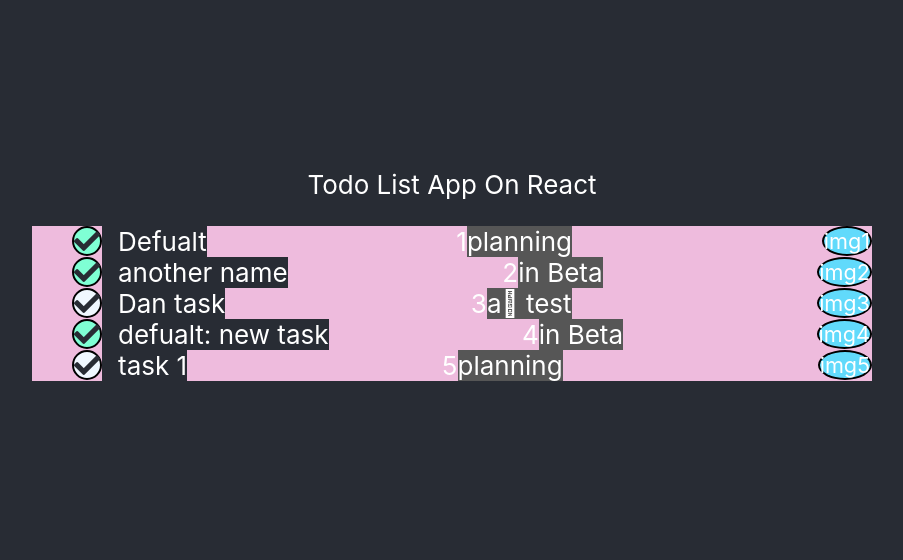
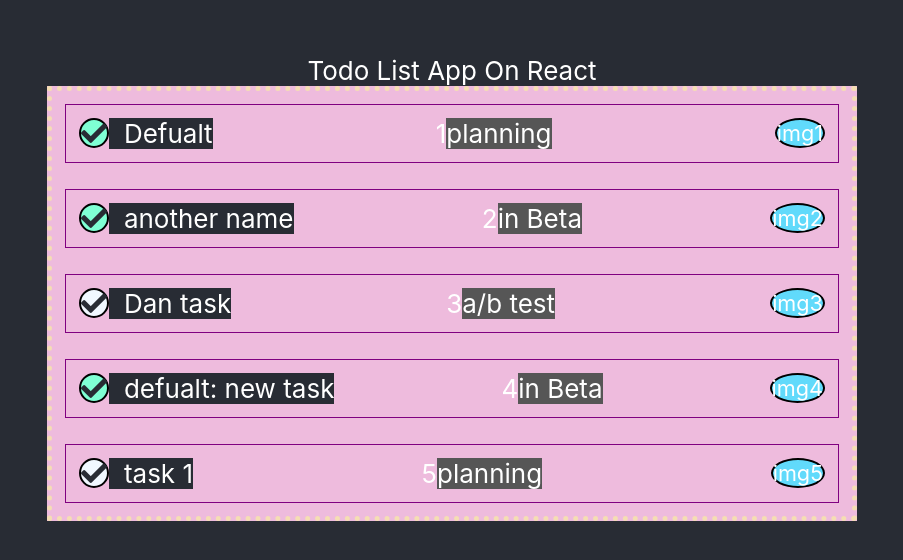
Before and after one commit to galiii/react-tutorial3, a React (Create React App) app in the folder my-app/: page / in a window 1280 px wide. Shown: the part 112-672 px from the top of the page, without its empty margins (188-1091 px from the left). Built offline with nearby package versions, Linux system fonts and the light colour scheme.

Commit message:
some border style

```diff
--- a/my-app/src/App.css
+++ b/my-app/src/App.css
@@ -40,6 +40,17 @@
 
 ul {
   list-style: none;
+  padding: 0;
+  margin: 0;
+  border: 5px dotted wheat;
+  display: flex;
+  flex-direction: column;
+}
+
+li {
+  border: 1px solid purple;
+  margin: 0.5em;
+  padding: 0.5em;
 }
 /* Todo component */
 .todo label {
--- a/my-app/src/components/Todo.js
+++ b/my-app/src/components/Todo.js
@@ -22,7 +22,7 @@ tasksTemp.push({
   dueDate: 3,
   done: false,
   title: "Dan\ttask",
-  stat: "a\b test",
+  stat: "a/b test",
   usr: "img3"
 });
 tasksTemp.push({
```
